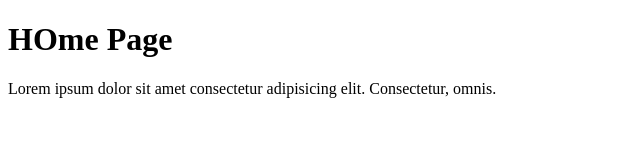
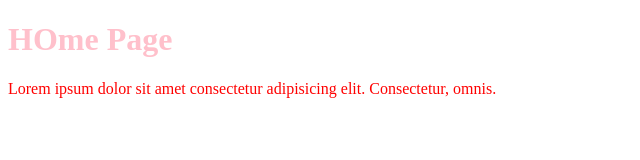
Before and after one commit to techcodedu/chester_website, a plain HTML site: page index.html in a window 1280 px wide. Shown: the whole page, without its empty margins (0-640 px from the left). Drawn offline with Linux system fonts and the light colour scheme.

Commit message:
forgot to add link tag for the csss

```diff
--- a/index.html
+++ b/index.html
@@ -4,6 +4,7 @@
     <meta charset="UTF-8" />
     <meta http-equiv="X-UA-Compatible" content="IE=edge" />
     <meta name="viewport" content="width=device-width, initial-scale=1.0" />
+    <link rel="stylesheet" href="/css/style.css" />
     <title>Home Page</title>
   </head>
   <body>
```
